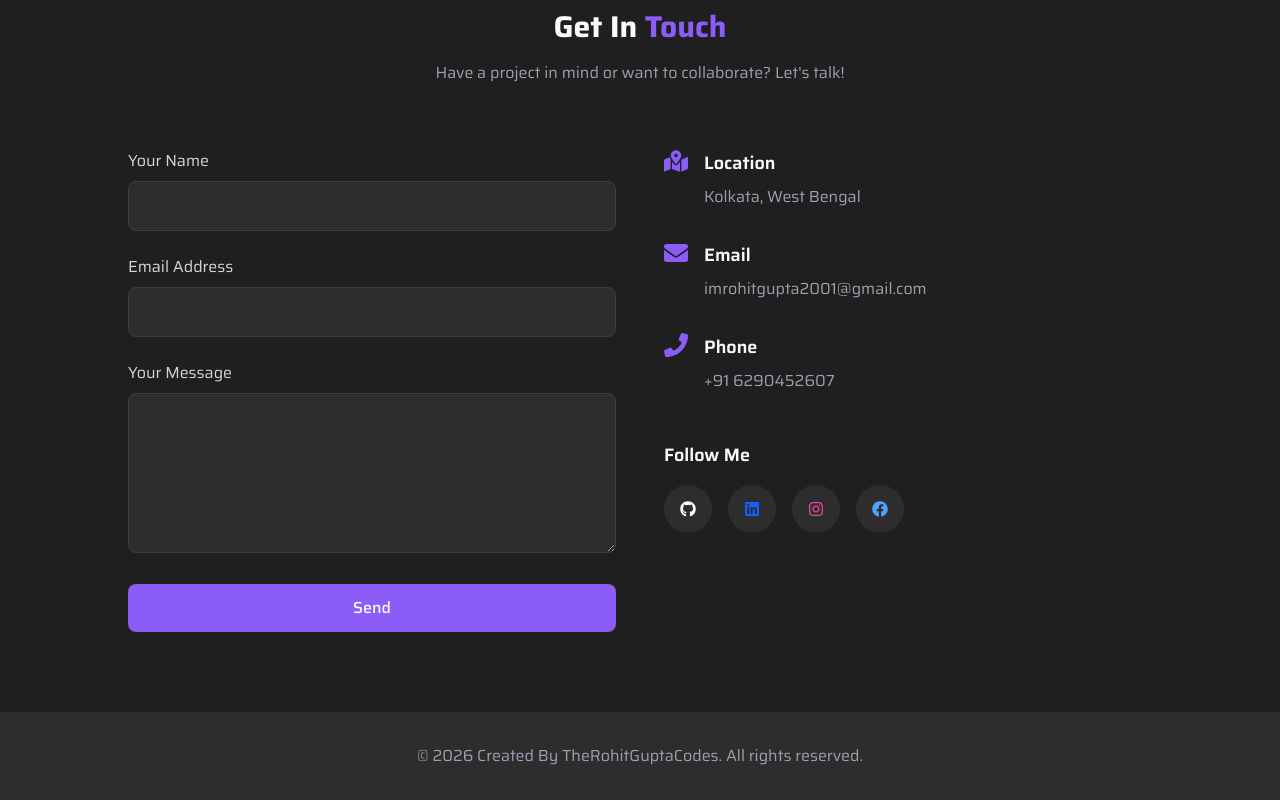
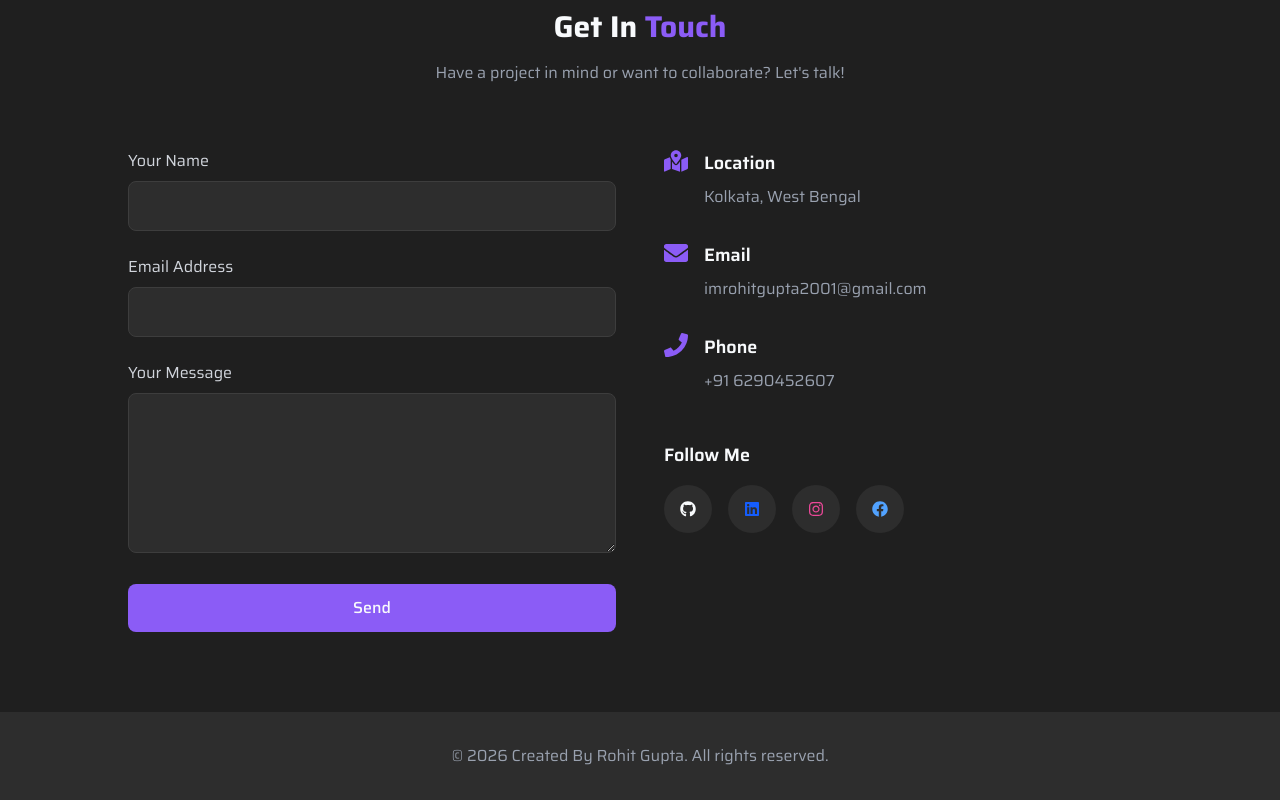
Before and after one commit to GuptaRohit2001/portfolio-website, a React (Vite) app: page / in a window 1280 px wide. Shown: the part 5201-6001 px from the top of the page. Built offline with nearby package versions, Linux system fonts and the light colour scheme.

Commit message:
Footer section updated

```diff
--- a/src/components/Footer.jsx
+++ b/src/components/Footer.jsx
@@ -1,10 +1,11 @@
 import React from 'react'
 
 const Footer = () => {
+  const currentYear = new Date().getFullYear();
   return (
     <div className='py-8 bg-dark-300'>
       <div className='container mx-auto px-6 text-center'>
-        <p className='text-gray-400'>© 2026 Created By TheRohitGuptaCodes. All rights reserved.</p>
+        <p className='text-gray-400'>© {currentYear} Created By Rohit Gupta. All rights reserved.</p>
       </div>
     </div>
   )
```
Also changed, not shown: index.html (line endings or trailing spaces).
